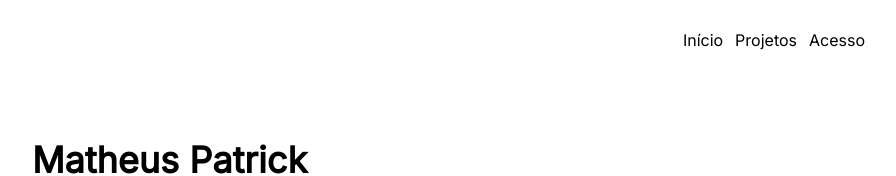
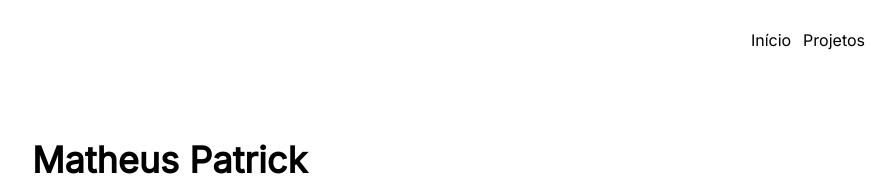
Before and after one commit to matheuspatricksa/portifolio, a Vue app: page / in a window 1280 px wide. Shown: the top 176 px of the page, without its empty margins (288-1184 px from the left). Built offline with nearby package versions, Linux system fonts and the light colour scheme; some icons are missing; what vue3-particles would draw is missing.

Commit message:
feat: remove link de acesso para o backend

```diff
--- a/src/components/Navbar.vue
+++ b/src/components/Navbar.vue
@@ -16,18 +16,18 @@
       <li v-if="isLoggedIn">
         <button @click="signOut">Sair</button>
       </li>
-      <li
+      <!-- <li
         v-else
         class="cursor-pointer"
         :class="isDark ? 'hover:text-[#ff8ff5]' : 'hover:text-gray-200'"
       >
         <router-link to="login">Acesso</router-link>
-      </li>
+      </li> -->
       <li>
         <a
           class="cursor-pointer"
           :class="isDark ? 'hover:text-[#ff8ff5]' : 'hover:text-gray-200'"
-          href="https://www.linkedin.com/in/matheuspatrick/"
+          href="https://www.linkedin.com/in/bigmathdev/"
         >
           <Icon width="25" height="25" icon="mdi:linkedin" />
         </a>
```
Also changed, not shown: 2 other files (tests, documents, lock files or other folders).
